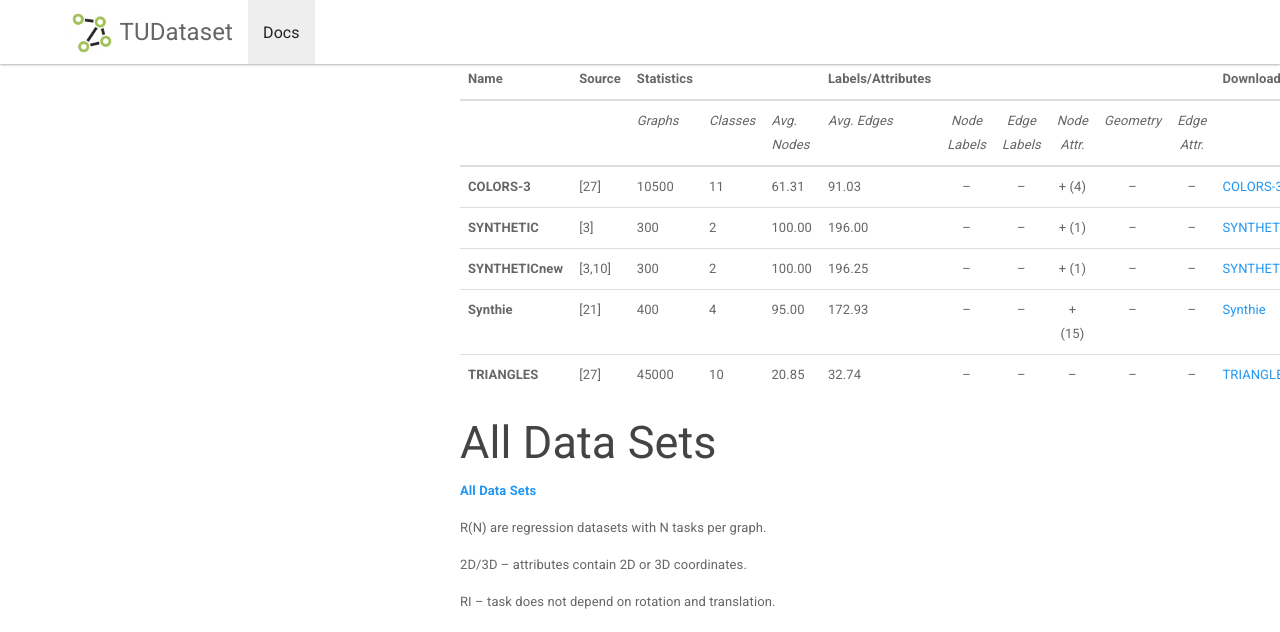
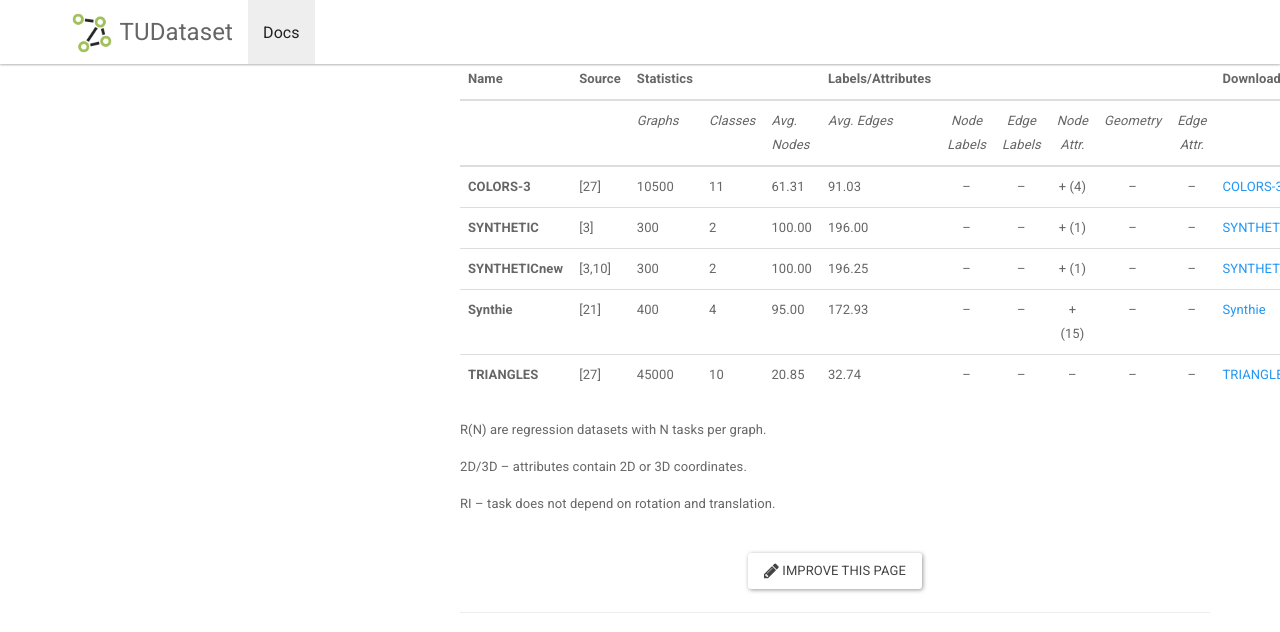
Before and after one commit to chrsmrrs/datasets, a Jekyll site: the page built from _docs/datasets.md, in a window 1280 px wide and 900 px high, scrolled down 6301 px, cut to the strip 0-632 px from the top of the window. Built offline with Jekyll 4.4.1, drawn with Linux system fonts in a browser that asks for light colours.

Commit message:
Update datasets.md

```diff
--- a/_docs/datasets.md
+++ b/_docs/datasets.md
@@ -166,10 +166,6 @@ permalink: /docs/datasets/
 |**Synthie**|[21]| 400 |4|95.00| 172.93|--|--|+ (15)|--|--|[Synthie](https://www.chrsmrrs.com/graphkerneldatasets/Synthie.zip)|
 |**TRIANGLES**|[27]|45000|10|20.85|32.74|--|--|--|--|--|[TRIANGLES](https://www.chrsmrrs.com/graphkerneldatasets/TRIANGLES.zip)|
 
-## All Data Sets
-
-[**All Data Sets**](https://www.chrsmrrs.com/graphkerneldatasets/DS_all.zip)
-
 R(N) are regression datasets with N tasks per graph.
 
 2D/3D -- attributes contain 2D or 3D coordinates.
```
